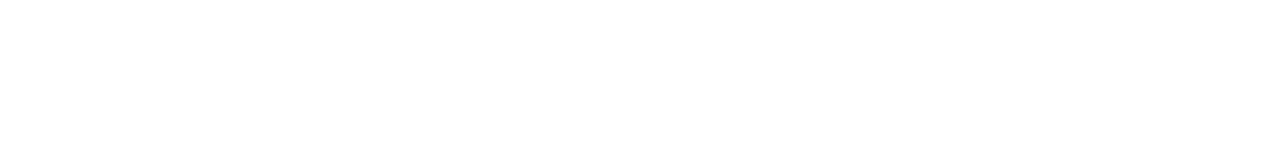
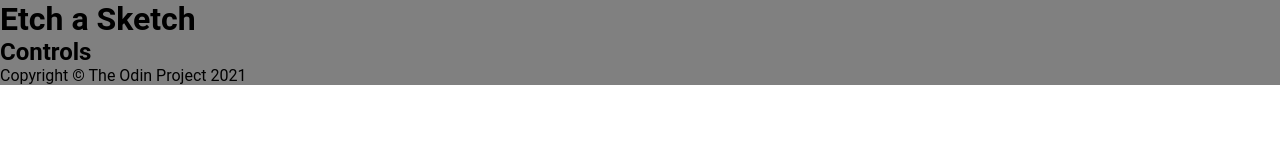
Before and after one commit to davicami/etch-a-sketch, a plain HTML site: page index.html in a window 1280 px wide. Drawn offline with Linux system fonts and the light colour scheme.

Commit message:
Added js

```diff
--- /dev/null
+++ b/css/style.css
@@ -0,0 +1,49 @@
+/* Base reset */
+* {
+    margin: 0;
+    padding: 0;
+}
+
+/* box-sizing and font sizing */
+*, *::before, *::after {
+    box-sizing: inherit;
+}
+
+html {
+    /* Include padding and border in the element's total width and height:*/
+    box-sizing: border-box;
+}
+
+body {
+    font-family: 'Roboto', 'Ubuntu', sans-serif;
+}
+
+/* Base reset */
+* {
+    margin: 0;
+    padding: 0;
+}
+
+/* box-sizing and font sizing */
+*, *::before, *::after {
+    box-sizing: inherit;
+}
+
+html {
+    /* Include padding and border in the element's total width and height:*/
+    box-sizing: border-box;
+}
+
+body {
+    font-family: 'Roboto', 'Ubuntu', sans-serif;
+}
+
+.wrapper{
+    display: flex;
+    flex-direction: column;
+    background-color: gray;
+}
+
+.header{
+
+}
--- a/index.html
+++ b/index.html
@@ -1,12 +1,31 @@
 <!DOCTYPE html>
 <html lang="en">
+
 <head>
     <meta charset="UTF-8">
     <meta http-equiv="X-UA-Compatible" content="IE=edge">
     <meta name="viewport" content="width=device-width, initial-scale=1.0">
     <title>Etch-a-sketch</title>
+    <link rel="stylesheet" href="css/style.css">
+    <script src="js/script.js" defer></script>
 </head>
+
 <body>
+    <div class="wrapper">
+        <div class="header">
+            <h1>Etch a Sketch</h1>
+        </div>
+        <div class="app">
+            <div class="controls">
+                <h2>Controls</h2>
+            </div>
+            <div id="grid" class="template-grid"></div>
+        </div>
+        <div class="footer">
+            <p>Copyright © The Odin Project 2021 </p>
+        </div>
+    </div>
 
 </body>
+
 </html>
```
Also changed, not shown: js/script.js (added).
